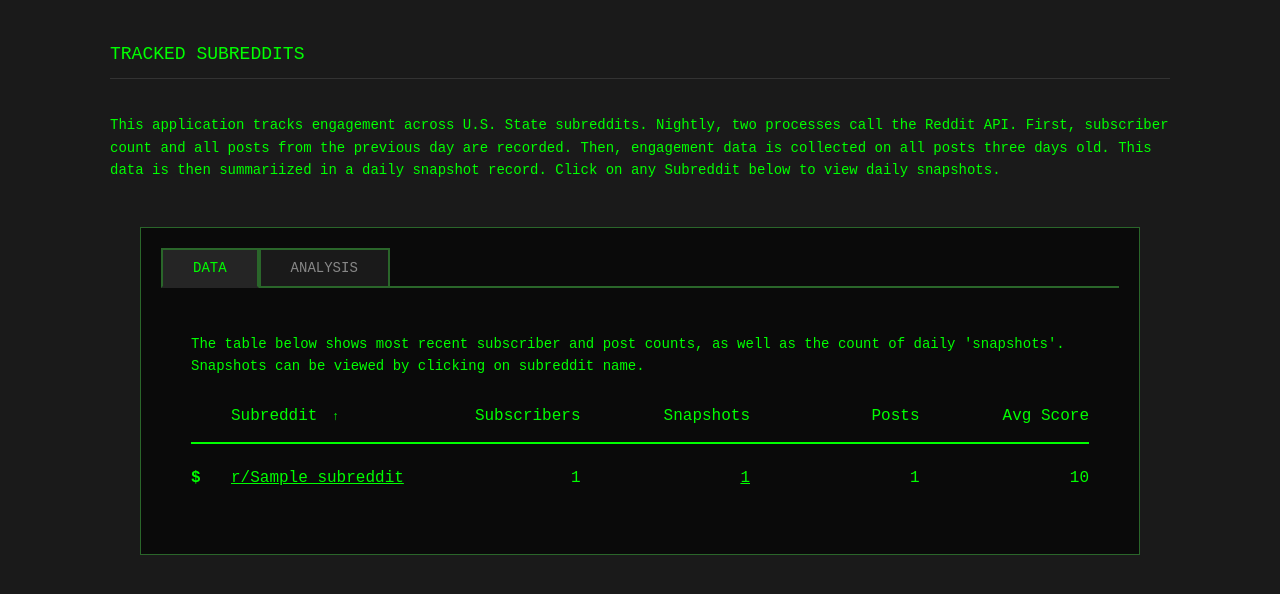
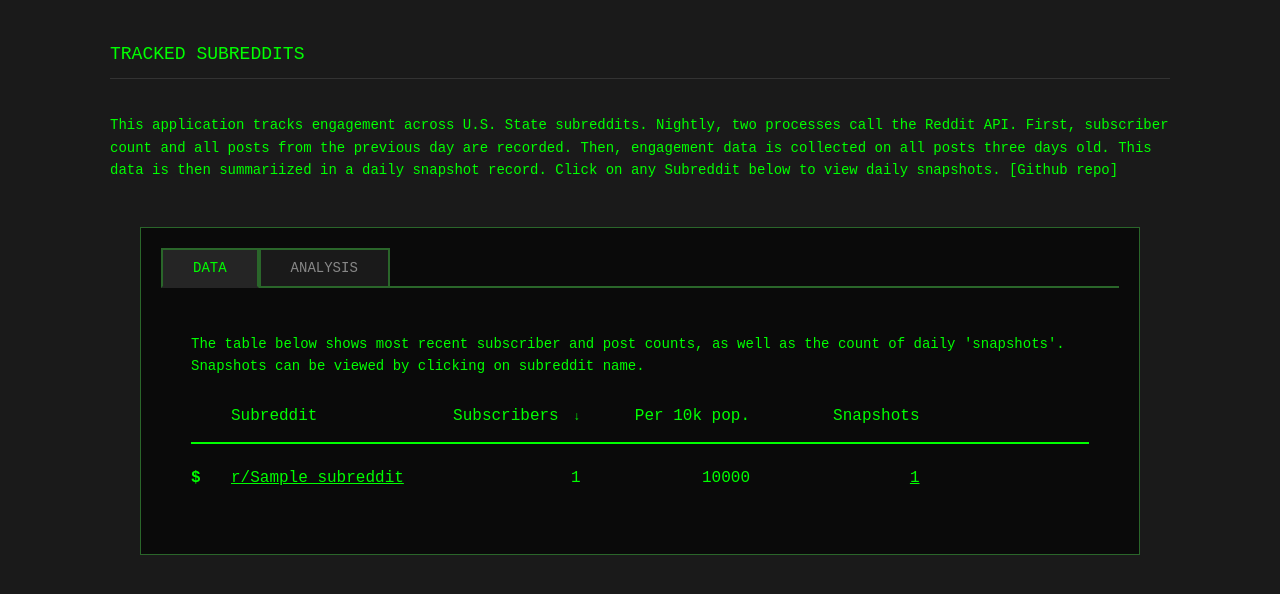
Before and after one commit to johnmpryan/defmeta, a Django app: page / in a window 1280 px wide. Shown: the part 124-718 px from the top of the page. Run offline with Django 5.2, Linux system fonts and the light colour scheme; tables that the repository leaves empty hold one stand-in row (values such as "Sample post"); some libraries are stand-ins or nearby versions.

Commit message:
add subscribers per 10k population

```diff
--- a/tracker/templates/tracker/homepage.html
+++ b/tracker/templates/tracker/homepage.html
@@ -139,7 +139,7 @@
 {% block content %}
     <div class="section-header">TRACKED SUBREDDITS</div>
 
-    <p class="description">This application tracks engagement across U.S. State subreddits. Nightly, two processes call the Reddit API. First, subscriber count and all posts from the previous day are recorded. Then, engagement data is collected on all posts three days old. This data is then summariized in a daily snapshot record. Click on any Subreddit below to view daily snapshots.</p>
+    <p class="description">This application tracks engagement across U.S. State subreddits. Nightly, two processes call the Reddit API. First, subscriber count and all posts from the previous day are recorded. Then, engagement data is collected on all posts three days old. This data is then summariized in a daily snapshot record. Click on any Subreddit below to view daily snapshots. [<a href="https://github.com/johnmpryan/defmeta">Github repo</a>]</p>
 
     <!-- Tab Navigation -->
     <div class="terminal-table-container" style="margin-top: 30px;">
@@ -170,24 +170,19 @@
                                     <span class="sort-arrow">{% if current_order == 'desc' %}↓{% else %}↑{% endif %}</span>
                                 {% endif %}
                             </a>
-                            <a href="?sort_by=snapshots&order={% if current_sort == 'snapshots' and current_order == 'desc' %}asc{% else %}desc{% endif %}" class="header-cell header-snapshots">
+                            <a href="?sort_by=per_capita&order={% if current_sort == 'per_capita' and current_order == 'desc' %}asc{% else %}desc{% endif %}" class="header-cell header-per-capita">
+                                Per 10k pop.
+                                {% if current_sort == 'per_capita' %}
+                                    <span class="sort-arrow">{% if current_order == 'desc' %}↓{% else %}↑{% endif %}</span>
+                                {% endif %}
+                            </a>                            <a href="?sort_by=snapshots&order={% if current_sort == 'snapshots' and current_order == 'desc' %}asc{% else %}desc{% endif %}" class="header-cell header-snapshots">
                                 Snapshots
                                 {% if current_sort == 'snapshots' %}
                                     <span class="sort-arrow">{% if current_order == 'desc' %}↓{% else %}↑{% endif %}</span>
                                 {% endif %}
                             </a>
-                            <a href="?sort_by=posts&order={% if current_sort == 'posts' and current_order == 'desc' %}asc{% else %}desc{% endif %}" class="header-cell header-posts">
-                                Posts
-                                {% if current_sort == 'posts' %}
-                                    <span class="sort-arrow">{% if current_order == 'desc' %}↓{% else %}↑{% endif %}</span>
-                                {% endif %}
-                            </a>
-                            <a href="?sort_by=score&order={% if current_sort == 'score' and current_order == 'desc' %}asc{% else %}desc{% endif %}" class="header-cell header-score">
-                                Avg Score
-                                {% if current_sort == 'score' %}
-                                    <span class="sort-arrow">{% if current_order == 'desc' %}↓{% else %}↑{% endif %}</span>
-                                {% endif %}
-                            </a>
+
+
                         </div>
                     </div>
 
@@ -204,25 +199,15 @@
                                         N/A
                                     {% endif %}
                                 </div>
-                                <div class="stat-value stat-snapshots">
+                                <div class="stat-value stat-per-capita">
+                                    {{ item.per_capita|default_if_none:"N/A"|floatformat:0 }}
+                                </div>                                <div class="stat-value stat-snapshots">
                                     <a href="/r/{{ item.subreddit.name }}/">
                                         {{ item.snapshot_count|intcomma }}
                                     </a>
                                 </div>
-                                <div class="stat-value stat-posts">
-                                    {% if item.latest_snapshot %}
-                                        {{ item.latest_snapshot.posts_count|default_if_none:"N/A"|intcomma }}
-                                    {% else %}
-                                        N/A
-                                    {% endif %}
-                                </div>
-                                <div class="stat-value stat-score">
-                                    {% if item.latest_snapshot %}
-                                        {{ item.latest_snapshot.avg_post_score|default_if_none:"N/A"|floatformat:0|intcomma }}
-                                    {% else %}
-                                        N/A
-                                    {% endif %}
-                                </div>
+
+
                             </div>
                         </div>
                     {% empty %}
--- a/tracker/views.py
+++ b/tracker/views.py
@@ -7,8 +7,8 @@ from datetime import datetime, UTC
 def homepage(request):
     """Homepage with tabbed DATA/ANALYSIS view"""
     # Get sorting parameters
-    sort_by = request.GET.get('sort_by', 'name')  # Default sort by name
-    order = request.GET.get('order', 'asc')  # Default ascending
+    sort_by = request.GET.get('sort_by', 'subscribers')  # Default sort by name
+    order = request.GET.get('order', 'desc')  # Default ascending
 
     # Get all subreddits
     subreddits = Subreddit.objects.all()
@@ -19,10 +19,17 @@ def homepage(request):
         latest_snapshot = subreddit.subredditdailystats_set.order_by('-date_created').first()
         snapshot_count = subreddit.subredditdailystats_set.count()
 
+        # Calculate subscribers per capita (per 10,000 people)
+        per_capita = None
+        if (subreddit.population and subreddit.population > 0 and
+            latest_snapshot and latest_snapshot.subscribers_count):
+            per_capita = (latest_snapshot.subscribers_count / subreddit.population) * 10000
+
         subreddit_data.append({
             'subreddit': subreddit,
             'latest_snapshot': latest_snapshot,
             'snapshot_count': snapshot_count,
+            'per_capita': per_capita,
         })
 
     # Apply sorting
@@ -45,6 +52,10 @@ def homepage(request):
     elif sort_by == 'latest_snapshot':
         subreddit_data.sort(
             key=lambda x: x['latest_snapshot'].date_created if x['latest_snapshot'] else datetime.min.replace(tzinfo=UTC)
+        )
+    elif sort_by == 'per_capita':
+        subreddit_data.sort(
+            key=lambda x: x['per_capita'] if x['per_capita'] else 0
         )
 
     # Reverse if descending order
```
